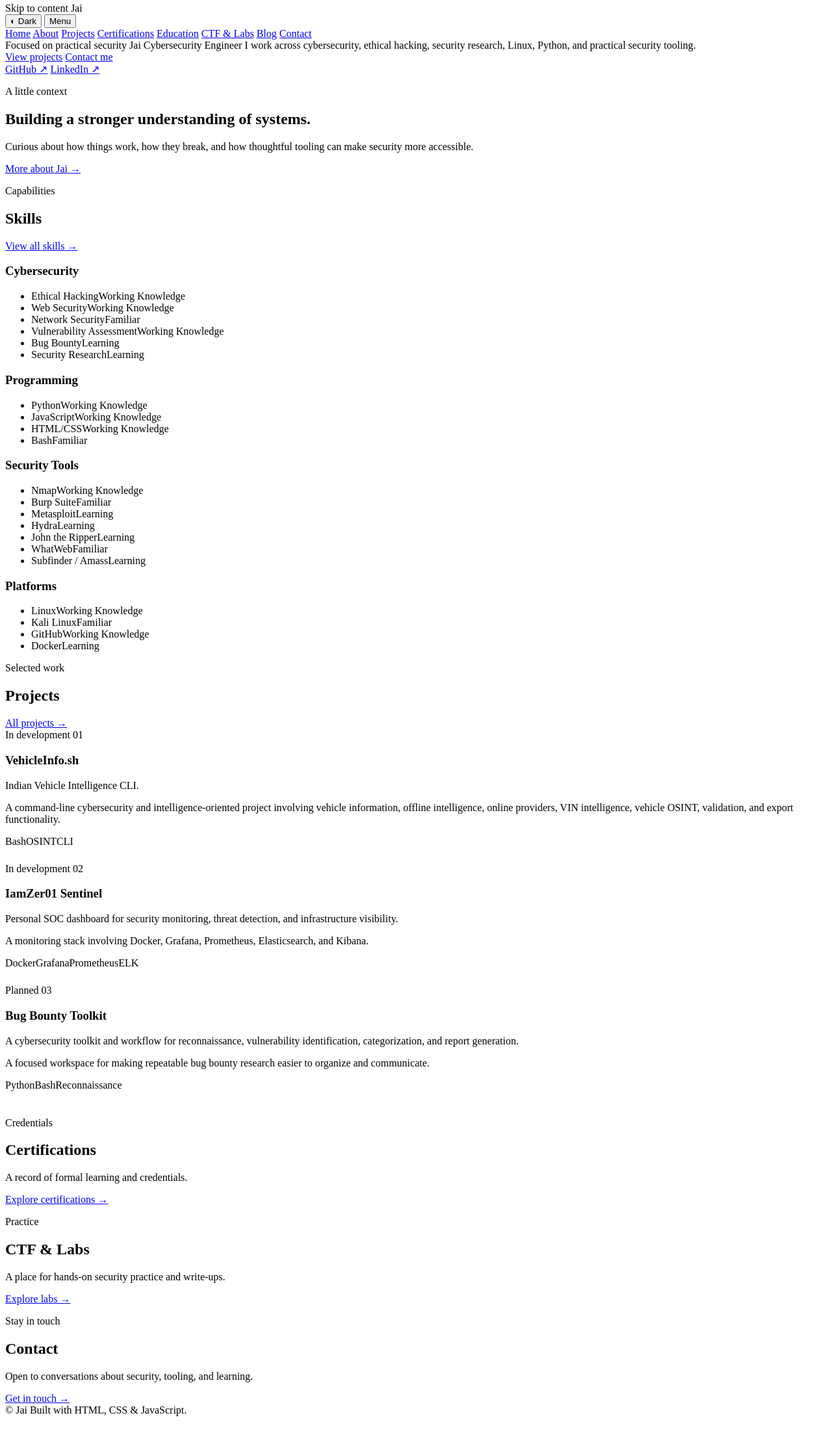
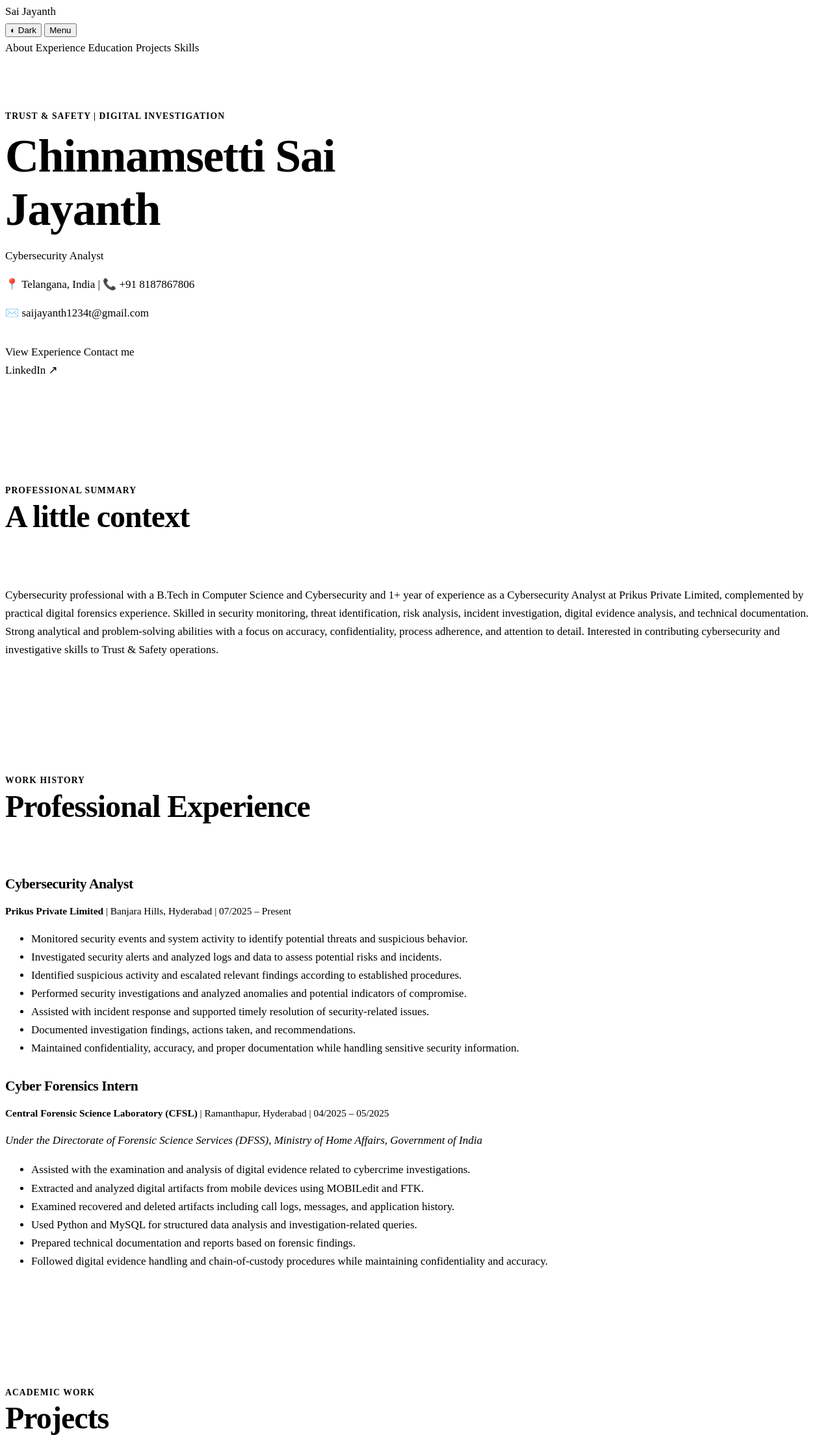
Before and after one commit to IamZer01-ai/Website, a plain HTML site: page index.html in a window 1280 px wide. Shown: the part 4-2232 px from the top of the page at 65% size. Before the commit the page ends 2191 px from the top, so only its background shows below. Drawn offline with Linux system fonts and the light colour scheme.

Commit message:
Update index.html

```diff
--- a/index.html
+++ b/index.html
@@ -1,141 +1,201 @@
-<title>Jai | Cybersecurity Engineer</title>
+<!DOCTYPE html>
+<html lang="en">
+<head>
+  <meta charset="UTF-8">
+  <meta name="viewport" content="width=device-width, initial-scale=1.0">
+  <title>Sai Jayanth | Cybersecurity Analyst</title>
+  <meta name="description" content="Portfolio and resume of Chinnamsetti Sai Jayanth, Cybersecurity Analyst and Digital Investigator.">
+  <!-- Link your existing CSS files here -->
+  <link rel="stylesheet" href="assets/css/style.css">
+</head>
+<body>
 
-
-
-
-
-
-
-
-
-  Skip to content
-
-
-
-
-
-        Jai
+  <!-- Navigation -->
+  <nav class="nav">
+    <div class="nav-container">
+      <a href="index.html" class="logo">Sai Jayanth</a>
       <div class="nav-actions">
         <button class="icon-button" data-theme-toggle type="button" aria-label="Switch theme">◐ <span>Dark</span></button>
         <button class="menu-button" data-menu-toggle type="button" aria-expanded="false" aria-controls="site-menu">Menu</button>
       </div>
-
       <div class="nav-links" id="site-menu" data-mobile-menu>
-    <a href="index.html" aria-current="page">Home</a>
-    <a href="about.html">About</a>
-    <a href="projects.html">Projects</a>
-    <a href="certifications.html">Certifications</a>
-    <a href="education.html">Education</a>
-    <a href="labs.html">CTF & Labs</a>
-    <a href="blog.html">Blog</a>
-    <a href="contact.html">Contact</a>
+        <a href="#summary" aria-current="page">About</a>
+        <a href="#experience">Experience</a>
+        <a href="#education">Education</a>
+        <a href="#projects">Projects</a>
+        <a href="#skills">Skills</a>
+      </div>
     </div>
   </nav>
 
+  <!-- Hero Section -->
+  <section class="section" id="hero">
+    <div class="container">
+      <p class="eyebrow">Trust & Safety | Digital Investigation</p>
+      <h1>Chinnamsetti Sai Jayanth</h1>
+      <p class="subtitle">Cybersecurity Analyst</p>
 
-
-
-
-
-        Focused on practical security
-
-
-        Jai
-Cybersecurity Engineer
-
-        I work across cybersecurity, ethical hacking, security research, Linux, Python, and practical security tooling.
+      <div class="contact-info" style="margin-top: 1rem; margin-bottom: 2rem;">
+        <p>📍 Telangana, India | 📞 +91 8187867806</p>
+        <p>✉️ <a href="mailto:saijayanth1234t@gmail.com">saijayanth1234t@gmail.com</a></p>
+      </div>
 
       <div class="button-row">
-      <a class="button" href="projects.html">View projects</a>
-      <a class="button button-secondary" href="contact.html">Contact me</a>
+        <a class="button" href="#experience">View Experience</a>
+        <a class="button button-secondary" href="mailto:saijayanth1234t@gmail.com">Contact me</a>
       </div>
 
       <div class="social-links button-row">
-      <a data-social="github" href="#">GitHub ↗</a>
-      <a data-social="linkedin" href="#">LinkedIn ↗</a>
+        <a data-social="linkedin" href="https://linkedin.com/in/sai-jayanth-b3a48322" target="_blank" rel="noopener">LinkedIn ↗</a>
       </div>
     </div>
   </section>
 
-<section class="section">
+  <!-- Summary Section -->
+  <section class="section" id="summary">
     <div class="container">
       <div class="section-heading">
         <div>
-        <p class="eyebrow">A little context</p>
-        <h2>Building a stronger understanding of systems.</h2>
+          <p class="eyebrow">Professional Summary</p>
+          <h2>A little context</h2>
         </div>
-      <p>Curious about how things work, how they break, and how thoughtful tooling can make security more accessible.</p>
       </div>
-    <a class="text-link" href="about.html">More about Jai →</a>
+      <p>Cybersecurity professional with a B.Tech in Computer Science and Cybersecurity and 1+ year of experience as a Cybersecurity Analyst at Prikus Private Limited, complemented by practical digital forensics experience. Skilled in security monitoring, threat identification, risk analysis, incident investigation, digital evidence analysis, and technical documentation. Strong analytical and problem-solving abilities with a focus on accuracy, confidentiality, process adherence, and attention to detail. Interested in contributing cybersecurity and investigative skills to Trust & Safety operations.</p>
     </div>
   </section>
 
-<!-- Skills Section -->
-<section class="section" id="skills">
+  <!-- Experience Section -->
+  <section class="section" id="experience">
     <div class="container">
       <div class="section-heading">
         <div>
-        <p class="eyebrow">Capabilities</p>
-        <h2>Skills</h2>
+          <p class="eyebrow">Work History</p>
+          <h2>Professional Experience</h2>
         </div>
-      <a class="text-link" href="about.html#skills">View all skills →</a>
       </div>
 
-    <!-- THE FIX: This grid waits for JS to inject the skills, and now holds the background image -->
-    <div class="grid skill-grid" data-skills></div>
+      <div class="job" style="margin-bottom: 2rem;">
+        <h3>Cybersecurity Analyst</h3>
+        <p class="muted"><strong>Prikus Private Limited</strong> | Banjara Hills, Hyderabad | 07/2025 – Present</p>
+        <ul>
+          <li>Monitored security events and system activity to identify potential threats and suspicious behavior.</li>
+          <li>Investigated security alerts and analyzed logs and data to assess potential risks and incidents.</li>
+          <li>Identified suspicious activity and escalated relevant findings according to established procedures.</li>
+          <li>Performed security investigations and analyzed anomalies and potential indicators of compromise.</li>
+          <li>Assisted with incident response and supported timely resolution of security-related issues.</li>
+          <li>Documented investigation findings, actions taken, and recommendations.</li>
+          <li>Maintained confidentiality, accuracy, and proper documentation while handling sensitive security information.</li>
+        </ul>
+      </div>
+
+      <div class="job">
+        <h3>Cyber Forensics Intern</h3>
+        <p class="muted"><strong>Central Forensic Science Laboratory (CFSL)</strong> | Ramanthapur, Hyderabad | 04/2025 – 05/2025</p>
+        <p><em>Under the Directorate of Forensic Science Services (DFSS), Ministry of Home Affairs, Government of India</em></p>
+        <ul>
+          <li>Assisted with the examination and analysis of digital evidence related to cybercrime investigations.</li>
+          <li>Extracted and analyzed digital artifacts from mobile devices using MOBILedit and FTK.</li>
+          <li>Examined recovered and deleted artifacts including call logs, messages, and application history.</li>
+          <li>Used Python and MySQL for structured data analysis and investigation-related queries.</li>
+          <li>Prepared technical documentation and reports based on forensic findings.</li>
+          <li>Followed digital evidence handling and chain-of-custody procedures while maintaining confidentiality and accuracy.</li>
+        </ul>
+      </div>
+    </div>
   </section>
 
+  <!-- Projects Section -->
   <section class="section" id="projects">
     <div class="container">
       <div class="section-heading">
         <div>
-        <p class="eyebrow">Selected work</p>
+          <p class="eyebrow">Academic Work</p>
           <h2>Projects</h2>
         </div>
-      <a class="text-link" href="projects.html">All projects →</a>
       </div>
-    <div class="grid project-grid" data-featured-projects></div>
+
+      <div class="grid project-grid">
+        <div class="project-card">
+          <h3>Detecting & Mitigating Botnet Attacks</h3>
+          <p class="muted">02/2025 – 06/2025</p>
+          <p>Developed a deep-learning-based system in Software-Defined Networks (SDN) to identify malicious and benign network activity.</p>
+          <ul>
+            <li>Applied CNN and RNN models to analyze network traffic patterns.</li>
+            <li>Worked with labeled datasets to identify patterns associated with botnet activity.</li>
+            <li>Integrated the detection approach with SDN controllers for proactive threat mitigation.</li>
+          </ul>
         </div>
-</section>
 
-<section class="section">
-  <div class="container info-grid">
-    <div>
-      <p class="eyebrow">Credentials</p>
-      <h2>Certifications</h2>
-      <p class="muted">A record of formal learning and credentials.</p>
-      <a class="text-link" href="certifications.html">Explore certifications →</a>
+        <div class="project-card">
+          <h3>Digital Gate Pass System</h3>
+          <p class="muted">09/2024 – 01/2025</p>
+          <p>Secure Web Application built with PHP, PostgreSQL, JavaScript, HTML, and CSS.</p>
+          <ul>
+            <li>Implemented Role-Based Access Control (RBAC) for student, faculty, and administrator users.</li>
+            <li>Added input validation and application-level security controls.</li>
+            <li>Automated the approval workflow, reducing manual processing time by more than 50%.</li>
+          </ul>
         </div>
-    <div>
-      <p class="eyebrow">Practice</p>
-      <h2>CTF & Labs</h2>
-      <p class="muted">A place for hands-on security practice and write-ups.</p>
-      <a class="text-link" href="labs.html">Explore labs →</a>
-    </div>
-    <div>
-      <p class="eyebrow">Stay in touch</p>
-      <h2>Contact</h2>
-      <p class="muted">Open to conversations about security, tooling, and learning.</p>
-      <a class="text-link" href="contact.html">Get in touch →</a>
       </div>
     </div>
   </section>
 
+  <!-- Skills & Education Grid Section -->
+  <section class="section" id="skills">
+    <div class="container info-grid" style="display: grid; grid-template-columns: 1fr 1fr; gap: 2rem;">
 
+      <!-- Skills Column -->
+      <div>
+        <p class="eyebrow">Capabilities</p>
+        <h2>Skills</h2>
+        <ul style="list-style-type: none; padding: 0;">
+          <li style="margin-bottom: 1rem;"><strong>Cybersecurity & Analysis:</strong> Threat Detection, Security Monitoring, Risk Analysis, Incident Investigation</li>
+          <li style="margin-bottom: 1rem;"><strong>Database:</strong> SQL, MySQL, PostgreSQL, Queries, Data Analysis</li>
+          <li style="margin-bottom: 1rem;"><strong>Forensics & Network:</strong> Digital Evidence Analysis, Evidence Handling, Network Traffic Analysis, Suspicious Activity Identification</li>
+          <li style="margin-bottom: 1rem;"><strong>Communication:</strong> Technical Documentation, Investigation Reports, Security Findings</li>
+          <li><strong>Languages:</strong> English, Hindi, Telugu</li>
+        </ul>
+        <br>
+        <p class="eyebrow">Personal</p>
+        <h2>Interests</h2>
+        <p class="muted">Cybersecurity, Technology, Cricket, Music, Traveling, and Learning New Technologies.</p>
+      </div>
 
+      <!-- Education Column -->
+      <div id="education">
+        <p class="eyebrow">Credentials</p>
+        <h2>Education</h2>
 
+        <div style="margin-bottom: 1.5rem;">
+          <h4>B.Tech — Computer Science & Cybersecurity (CSC)</h4>
+          <p class="muted">Pallavi Engineering College (Affiliated to JNTUH) | Hayathnagar | 06/2022 – 09/2025</p>
+        </div>
 
-      ©  Jai
-      Built with HTML, CSS & JavaScript.
+        <div style="margin-bottom: 1.5rem;">
+          <h4>Intermediate</h4>
+          <p class="muted">MJPTBCWREIS | Siddipet | 06/2019 – 04/2021</p>
+        </div>
 
+        <div>
+          <h4>Secondary School Certificate</h4>
+          <p class="muted">Green Grove International School | Choutuppal | 06/2017 – 04/2019</p>
+        </div>
+      </div>
 
+    </div>
+  </section>
 
+  <!-- Footer -->
+  <footer class="section">
+    <div class="container text-center">
+      <p class="muted">© 2026 Chinnamsetti Sai Jayanth</p>
+    </div>
+  </footer>
 
-
-
-
-
+  <!-- Scripts -->
   <script src="assets/js/data.js"></script>
   <script src="assets/js/theme.js"></script>
   <script src="assets/js/navigation.js"></script>
   <script src="assets/js/main.js"></script>
+</body>
+</html>
```
Lines whose indentation alone changed are shown as unchanged.
